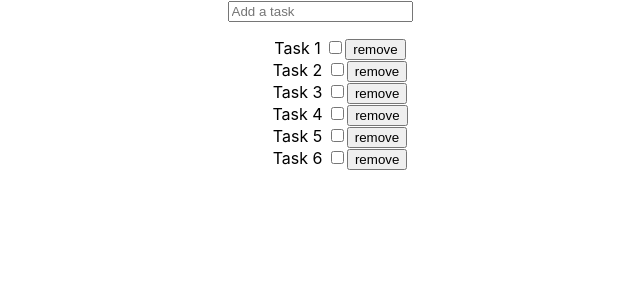
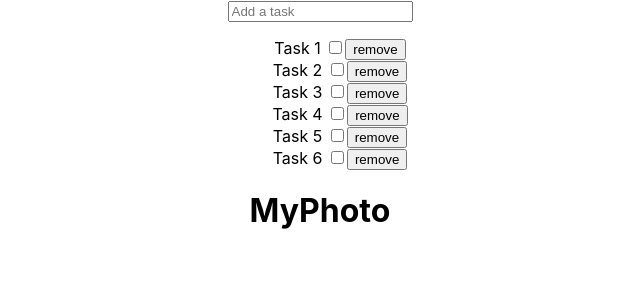
Before and after one commit to AliakseiKrasko/unit_testy, a React (Create React App) app: page / in a window 1280 px wide. Shown: the top 300 px of the page, without its empty margins (320-960 px from the left). Built offline with nearby package versions, Linux system fonts and the light colour scheme.

Commit message:
added myphoto accordin

```diff
--- a/src/App.tsx
+++ b/src/App.tsx
@@ -11,6 +11,7 @@ type TaskType = {
 
 function App() {
 
+
     const [task, setTask] = useState<TaskType[]>([
         {id: v1(), title: 'Task 1', isDone: false},
         {id: v1(), title: 'Task 2', isDone: false},
@@ -20,7 +21,8 @@ function App() {
         {id: v1(), title: 'Task 6', isDone: false}
     ])
 
-    const [newTask, setNewTask] = useState<string>('')
+    const [newTask, setNewTask] = useState<string>('');
+    const [isAccordionOpen, setAccordionOpen] = useState<boolean>(false);
 
     const removeHundler = (id: string) => {
         setTask(task.filter((t) => t.id !== id));
@@ -46,6 +48,10 @@ function App() {
         }
     }
 
+    const accordionHundler = () => {
+        setAccordionOpen(!isAccordionOpen);
+    }
+
         return (
             <div className="App">
                 <input type={'text'}
@@ -64,6 +70,10 @@ function App() {
 
                     ))}
                 </ul>
+                <h1 style={{cursor: 'pointer'}} onClick={accordionHundler}>MyPhoto</h1>
+                    {isAccordionOpen  && (
+                        <img src={"https://i.pinimg.com/236x/61/d4/78/61d478e69294a5594514e0b22cf670ab.jpg"} />
+                        )}
             </div>
         );
     }
```
